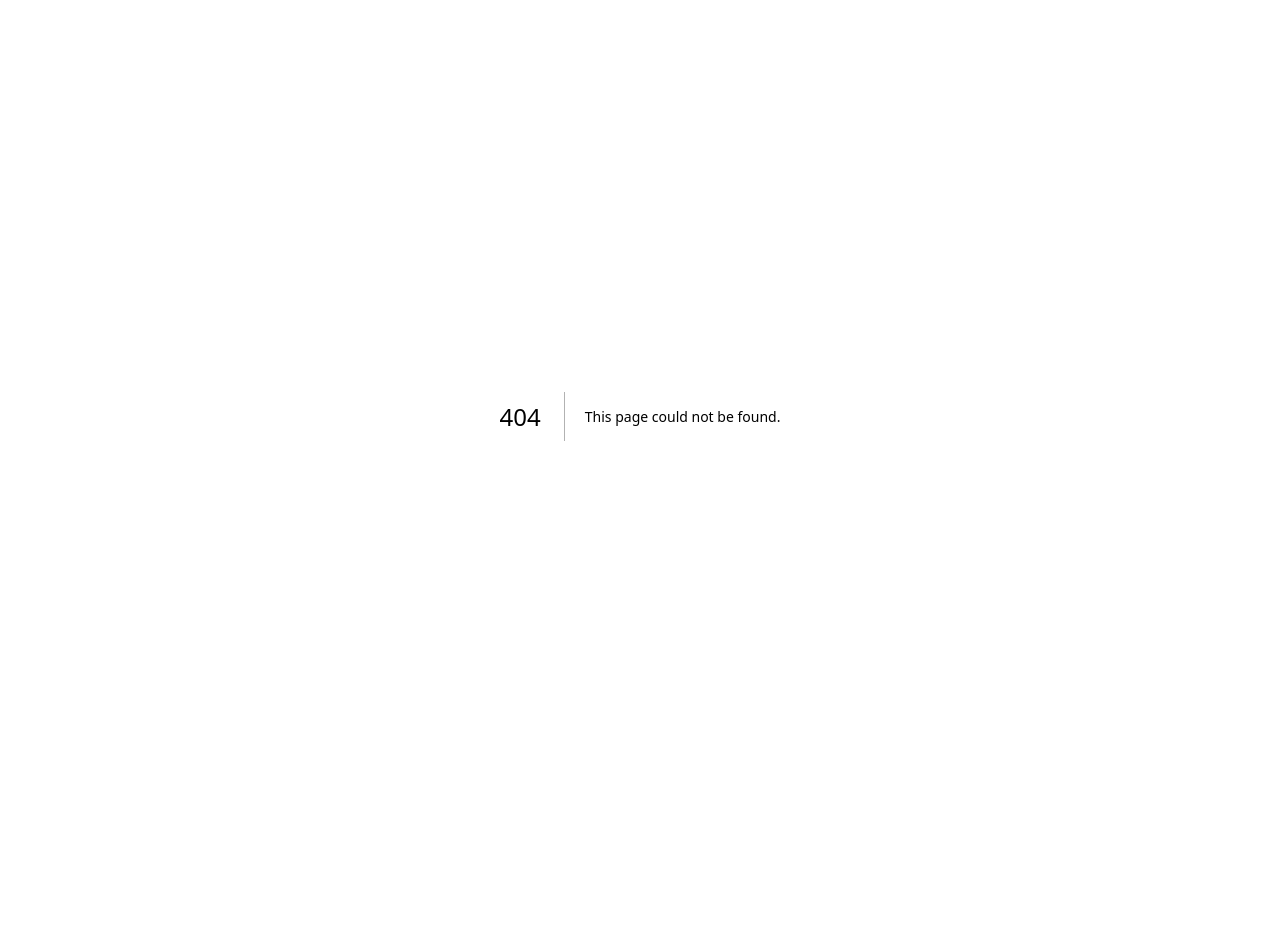
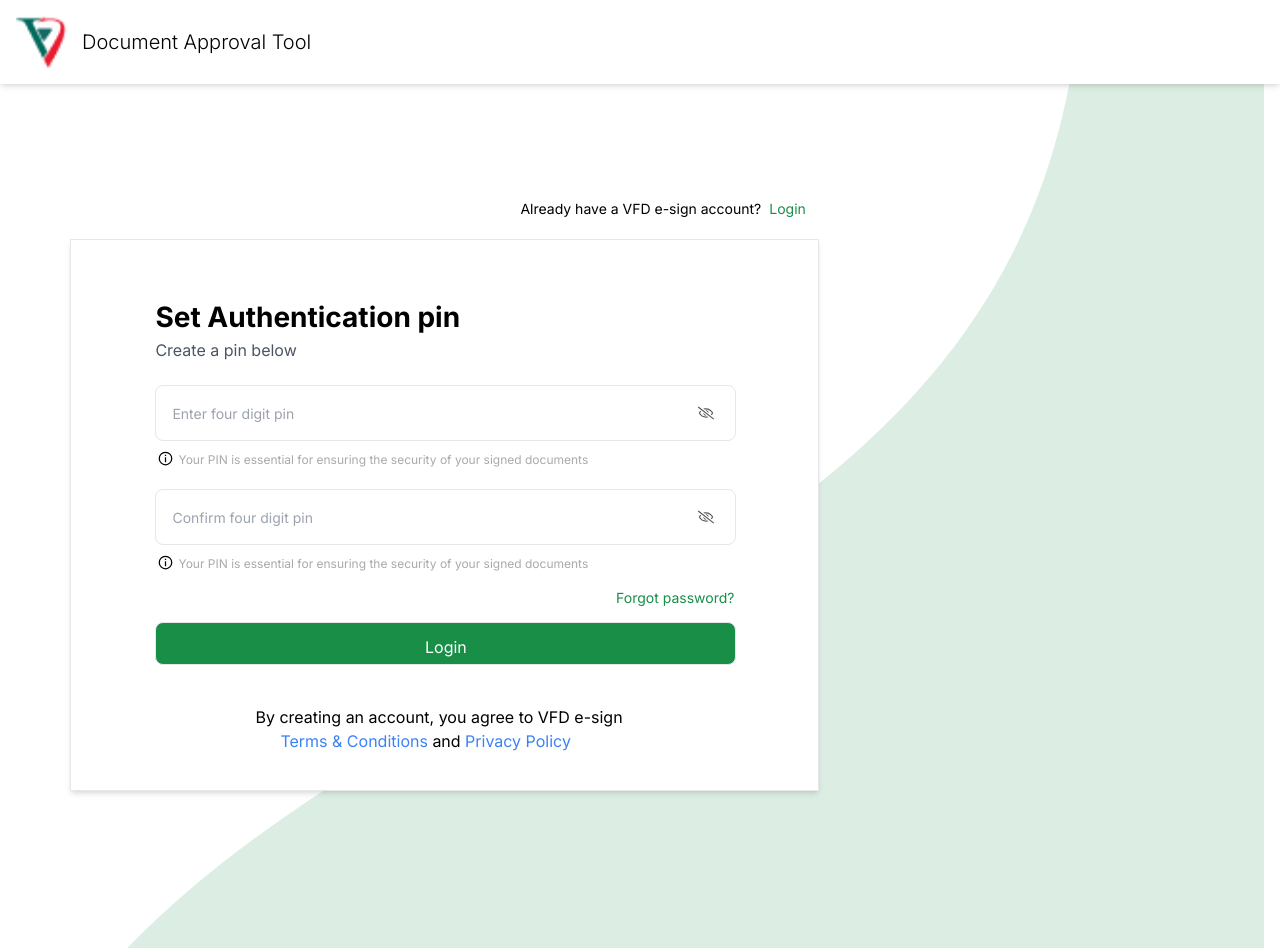
Before and after one commit to lawrenceime/Document-approval, a Next.js app in the folder alm/: page /authentication in a window 1280 px wide. Before the commit this address had no page. Before the commit the page ends 832 px from the top, so only its background shows below. Built offline with nearby package versions, Linux system fonts and the light colour scheme.

Commit message:
Editings on the authentication page and forgot password page

```diff
--- /dev/null
+++ b/alm/app/authentication/auth.tsx
@@ -0,0 +1,153 @@
+/* eslint-disable react/no-unescaped-entities */
+"use client";
+
+import React, { useState } from "react";
+import backgroundImage from "../../public/images/bg-image-green.svg";
+import Navbar from "@/app/components/navbar";
+import { FcGoogle } from "react-icons/fc";
+import Image from "next/image";
+import Link from "next/link";
+import { FaRegEyeSlash, FaRegEye } from "react-icons/fa";
+import { AiOutlineLoading3Quarters } from "react-icons/ai";
+import { GrCircleInformation } from "react-icons/gr";
+
+const Auth = () => {
+  const [passwordVisible, setPasswordVisible] = useState(false);
+  const [isLoading, setIsLoading] = useState(false);
+
+  return (
+    <div>
+      <div className=" w-full ">
+        <Navbar />
+        <div />
+
+        <div className="relative">
+          <div
+            className=" object-cover bg-no-repeat bg-right h-[931.684px] w-[1293.588px] absolute right-0 top-0"
+            style={{
+              backgroundImage: `url(${backgroundImage.src})`,
+              backgroundSize: "cover",
+            }}
+          >
+            <div className="ml-[100px]">
+              <h3 className="pt-20 mt-[102px] text-[14px] text-[400] font-Inter ml-[450px] font-normal  ">
+                Already have a VFD e-sign account?
+                <a href="#" className="text-[#188E47] text-[600] ml-2">
+                  Login
+                </a>
+              </h3>
+
+              <div className=" border justify-center mt-[20px] shadow-md  w-[749px] h-[552px] bg-white px-[84px]">
+                <h1 className="text-[28px] font-[700] mt-[56px] mb-[]">
+                  Set Authentication pin
+                </h1>
+                <p className="mb-[23px] text-[16px] text-[400] text-[#4B5563]">
+                  {" "}
+                  Create a pin below
+                </p>
+
+                <form>
+                  <div className="relative mb-[20px]">
+                    <input
+                      className="border rounded-[8px] text-[14px] w-[581px] h-[56px] mt-[0px] pl-[16px]"
+                      type={passwordVisible ? "text" : "password"}
+                      id="pin"
+                      name="pin"
+                      placeholder="Enter four digit pin "
+                      required
+                    />
+
+                    <button
+                      className=" rounded-[8px] h-[56px] w-[56px] mt-[0px] flex items-center justify-center absolute right-0 top-0 text-[#59595E]"
+                      type="button"
+                      onClick={() => setPasswordVisible(!passwordVisible)}
+                    >
+                      {passwordVisible ? <FaRegEye /> : <FaRegEyeSlash />}
+                    </button>
+                    <div className="flex flex-row ml-[3px] mt-[10px] ">
+                      <GrCircleInformation
+                        style={{
+                          width: "15px",
+                          height: "15px",
+                          color: "#AAAAAA",
+                          font: "light",
+                        }}
+                      />
+                      <p className="text-[12px] text-[#AAAAAA] pl-[5px]">
+                        Your PIN is essential for ensuring the security of your
+                        signed documents
+                      </p>
+                    </div>
+                  </div>
+
+                  <div className="relative">
+                    <input
+                      className="border rounded-[8px] text-[14px] w-[581px] h-[56px] mt-[0px] pl-[16px]"
+                      type={passwordVisible ? "text" : "password"}
+                      id="pin"
+                      name="pin"
+                      placeholder="Confirm four digit pin "
+                      required
+                    />
+                    <button
+                      className=" rounded-[8px] h-[56px] w-[56px] mt-[0px] flex items-center justify-center absolute right-0 top-0 text-[#59595E]"
+                      type="button"
+                      onClick={() => setPasswordVisible(!passwordVisible)}
+                    >
+                      {passwordVisible ? <FaRegEye /> : <FaRegEyeSlash />}
+                    </button>
+                    <div className="flex flex-row ml-[3px] mt-[10px] ">
+                      <GrCircleInformation
+                        style={{
+                          width: "15px",
+                          height: "15px",
+                          color: "#AAAAAA",
+                          font: "light",
+                        }}
+                      />
+                      <p className="text-[12px] text-[#AAAAAA] pl-[5px]">
+                        Your PIN is essential for ensuring the security of your
+                        signed documents
+                      </p>
+                    </div>
+                  </div>
+                  <div className="flex justify-end mt-[14px] mb-[14px]">
+                    <span className="text-[14px] text-[500] text-[#188E47]">
+                      Forgot password?
+                    </span>
+                  </div>
+                  <button
+                    className="border bg-[#188E47] w-[581px] h-[43px] items-center py-[12px] rounded-[8px] text-white "
+                    type="submit"
+                  >
+                    Login
+                  </button>
+                </form>
+
+                <div className=" ml-[100px]">
+                  <div className="mt-[40px] ">
+                    By creating an account, you agree to VFD e-sign{" "}
+                  </div>
+                  <div>
+                    <Link
+                      className="text-blue-500 items-center pl-[25px]"
+                      href={"#"}
+                    >
+                      Terms & Conditions
+                    </Link>{" "}
+                    and{" "}
+                    <Link className="text-blue-500" href={"#"}>
+                      Privacy Policy
+                    </Link>{" "}
+                  </div>
+                </div>
+              </div>
+            </div>
+          </div>
+        </div>
+      </div>
+    </div>
+  );
+};
+
+export default Auth;
--- /dev/null
+++ b/alm/app/authentication/page.tsx
@@ -0,0 +1,12 @@
+import React from 'react';
+import Auth from './auth';
+
+const page = () => {
+  return (
+    <div>
+      <Auth/>
+    </div>
+  )
+}
+
+export default page
--- a/alm/app/user/signup/signup.tsx
+++ b/alm/app/user/signup/signup.tsx
@@ -195,15 +195,15 @@
                     </p>
                   </div>
 
-                  <Link href="/target-page-url">
-                  <a>
+                  <Link href="/authentication">
+
                   <button
                     className="border bg-[#188E47] w-[378px] h-[43px] items-center py-[12px] rounded-[8px] text-white "
                     type="submit"
                   >
                     Next
                   </button>
-                  </a>
+
                   </Link>
 
                   <div className=" flex justify-center items-center mt-[14px] mb-[16px]">
--- /dev/null
+++ b/alm/app/users/forgotPassword/forgotPass.tsx
@@ -0,0 +1,86 @@
+/* eslint-disable react/no-unescaped-entities */
+
+"use client";
+
+import React from "react";
+import backgroundImage from "../../../public/images/bg-image-green.svg";
+import Navbar from "@/app/components/navbar";
+
+import Image from "next/image";
+import Link from "next/link";
+
+const ForgotPass = () => {
+  return (
+    <div>
+      <div className=" w-full ">
+        <Navbar />
+        <div />
+
+        <div className="relative">
+          <div
+            className=" object-cover bg-no-repeat bg-right h-[931.684px] w-[1293.588px] absolute right-0 top-0"
+            style={{
+              backgroundImage: `url(${backgroundImage.src})`,
+              backgroundSize: "cover",
+            }}
+          >
+            <div className="ml-[250px] mt-[95px]">
+              <h3 className="pt-20 text-[14px] text-[400] font-Inter ml-[300px] ">
+                Don't have a VFD account?
+                <a href="#" className="text-[#188E47] text-[600] ml-2">
+                  Sign up
+                </a>
+              </h3>
+
+              <div className=" border ml  mt-[27px] shadow-md  w-[545px] h-[617px] bg-white px-[84px]">
+                <h1 className="text-[28px] font-[700] mt-[56px] mb-[]">
+                  Forgot Password
+                </h1>
+                <p className="mb-[23px] text-[16px] text-[400] text-[#4B5563]">
+                  {" "}
+                  Please enter your registered email address here to reset
+                  password
+                </p>
+                <form>
+                  <div className="mb-[14px] mt-[35px]">
+                    <input
+                      className="border rounded-[8px] text-[14px] w-[378px] h-[56px] mt-[0px] pl-[16px]"
+                      type="email"
+                      id="email"
+                      name="email"
+                      placeholder="Email address"
+                      required
+                    />
+                  </div>
+
+                  <button
+                    className="border mt-[33px] bg-[#188E47] w-[378px] h-[43px] items-center py-[12px] rounded-[8px] text-white "
+                    type="submit"
+                  >
+                    Continue
+                  </button>
+                </form>
+
+                <p className="mt-[201px] text-inter font-normal">
+                  By creating an account, you agree to VFD e-sign{" "}
+                  <Link
+                    className="text-blue-500 items-center pl-[25px]"
+                    href={"#"}
+                  >
+                    Terms & Conditions
+                  </Link>{" "}
+                  and{" "}
+                  <Link className="text-blue-500" href={"#"}>
+                    Privacy Policy
+                  </Link>{" "}
+                </p>
+              </div>
+            </div>
+          </div>
+        </div>
+      </div>
+    </div>
+  );
+};
+
+export default ForgotPass;
--- /dev/null
+++ b/alm/app/users/forgotPassword/page.tsx
@@ -0,0 +1,14 @@
+import React from 'react'
+import ForgotPass from './forgotPass'
+
+
+
+const page = () => {
+  return (
+    <div>
+      <ForgotPass/>
+    </div>
+  )
+}
+
+export default page
```
